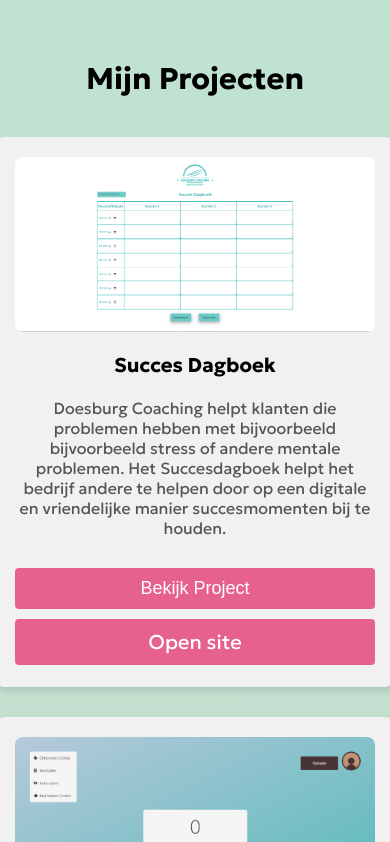
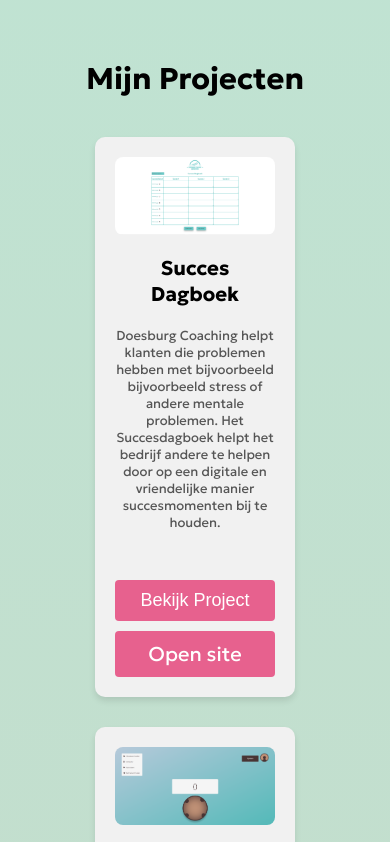
Before and after one commit to Danivdmijl/PortFolio, a plain HTML site: page index.html in a window 390 px wide. Shown: the part 2420-3262 px from the top of the page. Drawn offline with Linux system fonts and the light colour scheme.

Commit message:
responsive 300px added

```diff
--- a/index.html
+++ b/index.html
@@ -654,7 +654,7 @@
                         opdracht die ik gekregen had. Pokemon Catch houd bij hoeveel pokemons je gevangen hebt die
                         random spawnen door middel van de PokeAPI. Er is
                         een kans dat de pokemon weg rent of dat je hem niet kan vangen. Ook heb je zelf de
-                        keus om te rennen.</p>
+                        keus om te vluchten.</p>
                     <button class="card-button open-modal-btn" data-modal-id="modal11">Bekijk Project</button>
                     <a class="card-button" href="/Drakuze/index.html" target="_blank">Open site</a>
                 </article>
--- a/scss/abstracts/_mediaqueries.scss
+++ b/scss/abstracts/_mediaqueries.scss
@@ -15,7 +15,7 @@
     }
 
     .contact {
-        margin-top: 10rem;
+        margin-top: 30rem;
         width: 100%;
         height: 100%;
         display: flex;
@@ -56,7 +56,7 @@
 @media only screen and (max-width: 66.5625rem) {
 
     .contact-buttons{
-        width: 60%;
+        width: 70%;
     }
 
     .scroll-button{
@@ -154,6 +154,25 @@
 }
 
 
+@media only screen and (max-width: 25.5rem) {
+    .card {
+        max-width: 20rem;
+        height: 56rem;
+        padding: 2rem;
+        background-color: #f1f1f1;
+        border-radius: 1rem;
+        box-shadow: 0 4px 6px rgba(0, 0, 0, 0.1);
+        transition: transform 0.3s ease;
+        text-align: center;
+        display: flex;
+        flex-direction: column;
+        gap: 1rem;
+
+      }
+
+}
+
+
 // queries MODAL
 
 @media only screen and (max-width: 62.375rem){
--- a/scss/base.scss
+++ b/scss/base.scss
@@ -1,5 +1,3 @@
-@use "./abstracts/colors";
-
 body{
     height: 100%;
     font-family: 'Geologica', sans-serif;
--- a/scss/projects/projects.scss
+++ b/scss/projects/projects.scss
@@ -3,7 +3,6 @@
   align-items: center;
   justify-content: center;
   gap: 7rem;
-  flex-wrap: wrap;
   flex-direction: column;
 }
 
@@ -22,7 +21,7 @@
 }
 
 .card {
-  width: 60rem;
+  max-width: 60rem;
   height: 65rem;
   padding: 2rem;
   background-color: #f1f1f1;
@@ -67,10 +66,10 @@
 }
 
 .card-description {
-  font-size: 1.6rem;
+  font-size: 1.3rem;
   color: #555;
   margin-bottom: 2rem;
-  height: 14rem;
+  height: 100%;
 
   &__a{
     color:#868686 ;
--- a/scss/style.scss
+++ b/scss/style.scss
@@ -9,4 +9,4 @@
 @use "./contact/contact.scss";
 @use "./ScrollButton/scrollbutton.scss";
 
-@use "./abstracts/mediaqueries";
+@use "./abstracts/mediaqueries.scss";
```
Also changed, not shown: css/style.css, scss/abstracts/_colors.scss (deleted), 1 other file.
